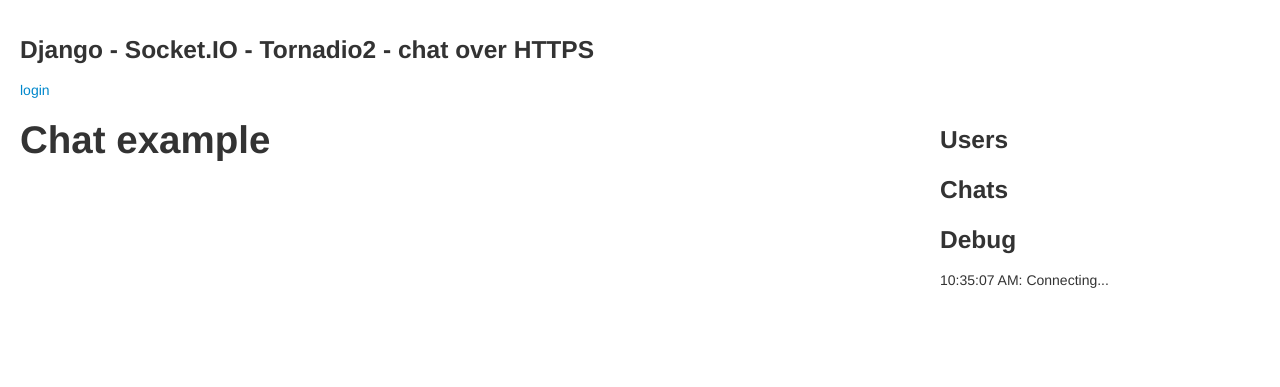
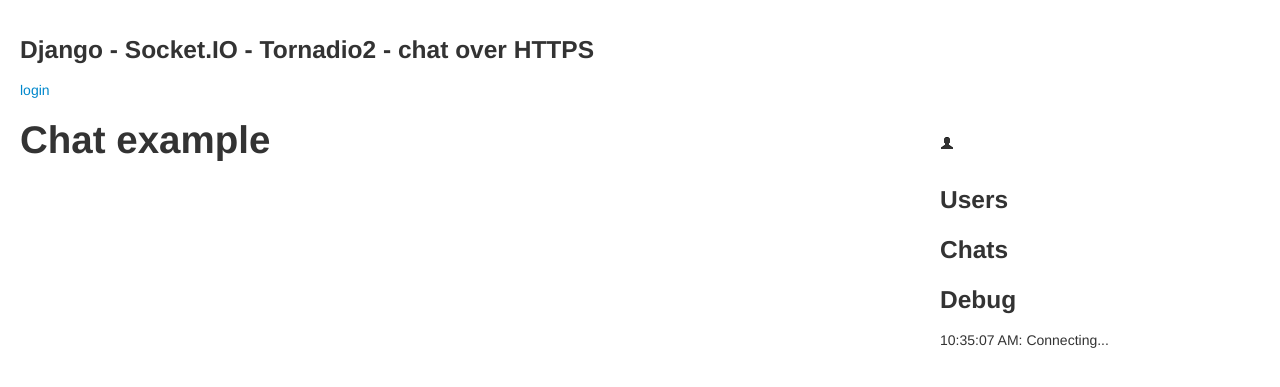
Before and after one commit to leukeleu/django-socketio-chat, a Django app: page / in a window 1280 px wide. Shown: the top 387 px of the page. Run offline with Django 3.2, Linux system fonts and the light colour scheme.

Commit message:
Updated styling signed in user

```diff
--- a/django_socketio_chat/static/css/chat.css
+++ b/django_socketio_chat/static/css/chat.css
@@ -1,6 +1,25 @@
 .chat-container {
     width: 320px;
     min-width: 320px;
+}
+
+.user h3 {
+    float: left;
+}
+
+.user h3 .icon-user {
+    margin: 10px 0;
+}
+
+.session-state {
+    float: right;
+    margin: 15px 0;
+}
+
+.right-align-dropdown {
+    left: auto;
+    right: 0;
+    text-align: left;
 }
 
 .chat .chat-header {
@@ -12,12 +31,6 @@
     width: 40%;
     min-width: 120px;
     text-align: right;
-}
-
-.chat .chat-controls .chat-user-list {
-    left: auto;
-    right: 0;
-    text-align: left;
 }
 
 .chat .chat-participant-list {
--- a/django_socketio_chat/static/js/chat.js
+++ b/django_socketio_chat/static/js/chat.js
@@ -9,7 +9,7 @@
       var session_states,
         _this = this;
       this.conn = conn;
-      session_states = "<div class=\"btn-group\">\n    <a class=\"btn dropdown-toggle\" data-toggle=\"dropdown\" href=\"#\">\n        <span class=\"state\"></span>\n        <span class=\"caret\"></span>\n    </a>\n    <ul class=\"dropdown-menu\">\n        <li><a class=\"become-available\" href=\"#\">Available</a></li>\n        <li><a class=\"become-busy\" href=\"#\">Busy</a></li>\n        <li><a class=\"become-invisible\" href=\"#\">Invisible</a></li>\n        <li><a class=\"sign-off\" href=\"#\">Sign off</a></li>\n    </ul>\n</div>";
+      session_states = "<div class=\"btn-group\">\n    <a class=\"btn dropdown-toggle\" data-toggle=\"dropdown\" href=\"#\">\n        <span class=\"state\"></span>\n        <span class=\"caret\"></span>\n    </a>\n    <ul class=\"dropdown-menu right-align-dropdown\">\n        <li><a class=\"become-available\" href=\"#\">Available</a></li>\n        <li><a class=\"become-busy\" href=\"#\">Busy</a></li>\n        <li><a class=\"become-invisible\" href=\"#\">Invisible</a></li>\n        <li><a class=\"sign-off\" href=\"#\">Sign off</a></li>\n    </ul>\n</div>";
       $('.session-state').html(session_states);
       $('.session-state .become-available').click(function(e) {
         e.preventDefault();
@@ -310,7 +310,7 @@
       chat_participant_list = new ChatParticipantList(chat.user_chat_statuses);
       this.chat_users_lists[chat.uuid] = chat_participant_list;
       $chat_el.find('.chat-header').append(chat_participant_list.render());
-      $chat_el.find('.chat-header').append($("<div class=\"chat-controls\">\n    <div class=\"btn-group\">\n        <a class=\"btn btn-small dropdown-toggle btn-show-add-user-list\" data-toggle=\"dropdown\" href=\"#\">\n            <i class=\"icon-plus\"></i>\n        </a>\n        <ul class=\"dropdown-menu chat-user-list unstyled\"></ul>\n    </div>\n    <a href=\"#\" class=\"archive btn btn-small\"><i class=\"icon-remove\"></i></a>\n    <div class=\"unread-messages badge\"></div>\n</div>"));
+      $chat_el.find('.chat-header').append($("<div class=\"chat-controls\">\n    <div class=\"btn-group\">\n        <a class=\"btn btn-small dropdown-toggle btn-show-add-user-list\" data-toggle=\"dropdown\" href=\"#\">\n            <i class=\"icon-plus\"></i>\n        </a>\n        <ul class=\"dropdown-menu chat-user-list right-align-dropdown\"></ul>\n    </div>\n    <a href=\"#\" class=\"archive btn btn-small\"><i class=\"icon-remove\"></i></a>\n    <div class=\"unread-messages badge\"></div>\n</div>"));
       $messages_el = $('<div class="messages"><div class="messages-inner clearfix"></div></div>');
       $chat_el.append($messages_el);
       $message_input_el = $("<div class=\"message-input input-prepend\">\n    <div class=\"add-on\"><i class=\"icon-user\"></i></div>\n    <input type=\"text\" placeholder=\"Type message\">\n</div>");
--- a/django_socketio_chat/templates/chat.html
+++ b/django_socketio_chat/templates/chat.html
@@ -1,8 +1,7 @@
 <section class="chat-container">
-    <div class="session-state">
-    </div>
-    <div class="user">
-        <h3>{{ user.username }}</h3>
+    <div class="user clearfix">
+        <h3><i class="icon-user"></i> {{ user.username }}</h3>
+        <div class="session-state"></div>
     </div>
 
     <div class="chat-window">
```
Also changed, not shown: 1 other file.
